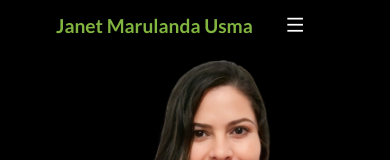
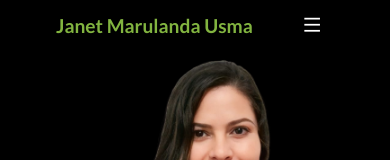
Before and after one commit to janetmu/mi-portafolio, a React (Create React App) app: page / in a window 390 px wide. Shown: the top 160 px of the page. Built offline with nearby package versions, Linux system fonts and the light colour scheme.

Commit message:
se ajustan posiciones menu

```diff
--- a/src/components/header/header.css
+++ b/src/components/header/header.css
@@ -145,7 +145,7 @@
   font-size: 1.2rem;
   }
   .nav_right {
-    margin-right: 0px;
+    margin-left: 25px;
     justify-content: flex-end;
   }
 
```
